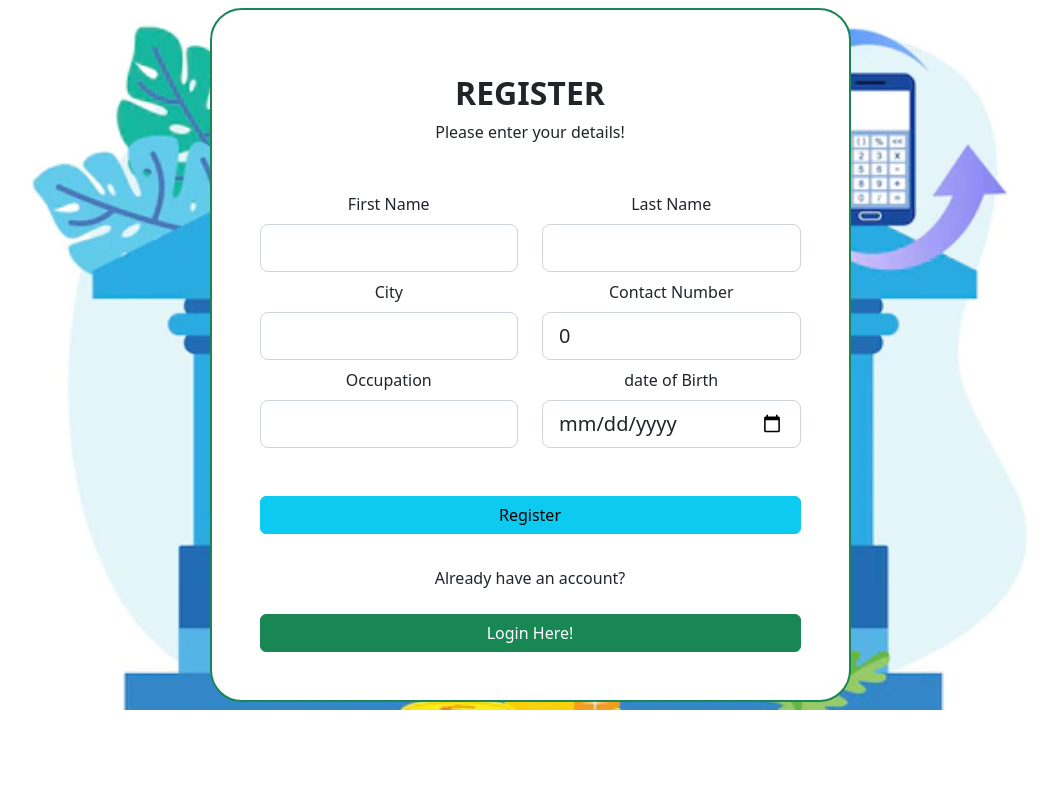
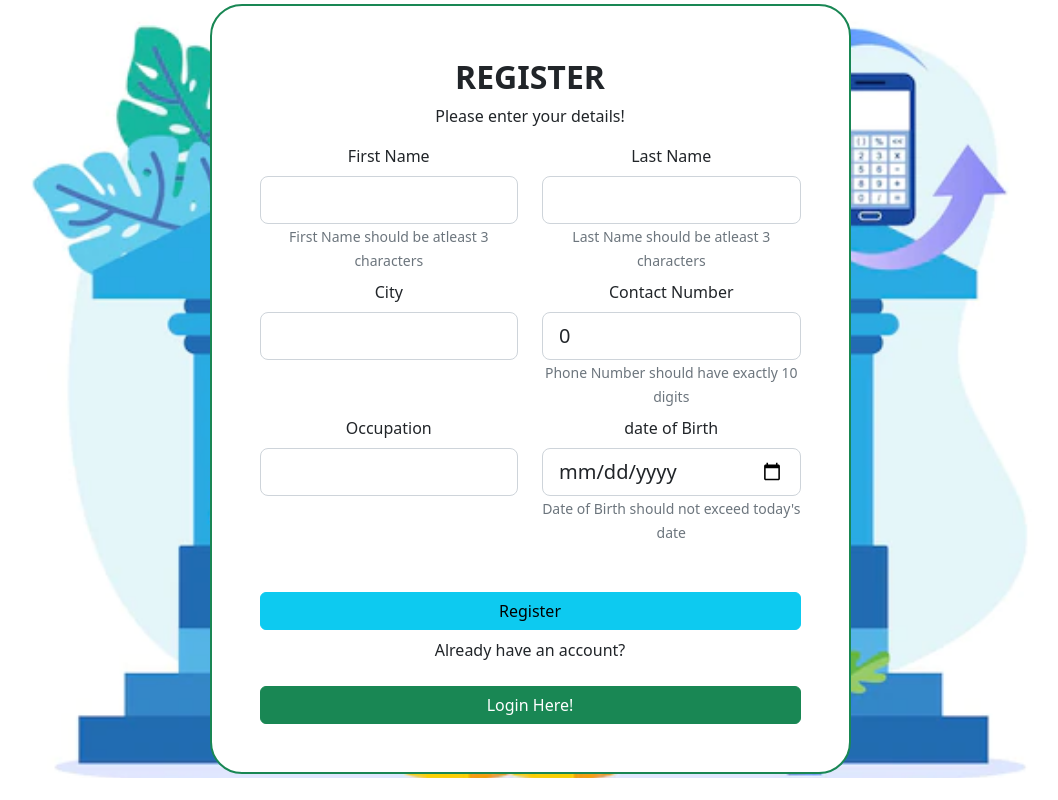
Before and after one commit to Ahmed1423/Bank-User-Management, a React (Create React App) app in the folder bank-user-management-frontend/: page /register in a window 1280 px wide. Shown: the whole page, without its empty margins (110-1168 px from the left). Built offline with nearby package versions, Linux system fonts and the light colour scheme.

Commit message:
Client side Validation for Login and Register

```diff
--- a/bank-user-management-frontend/src/Login.js
+++ b/bank-user-management-frontend/src/Login.js
@@ -34,7 +34,7 @@ function Login() {
                       value={customerId}
                       onChange={(e) => setCustomerId(e.target.value)}
                     />
-                    <label className="form-label" for="customer-id">
+                    <label className="form-label" htmlFor="customer-id">
                       Customer Id
                     </label>
                   </div>
@@ -48,7 +48,7 @@ function Login() {
                       value={customerPassword}
                       onChange={(e) => setCustomerPassword(e.target.value)}
                     />
-                    <label className="form-label" for="customer-password">
+                    <label className="form-label" htmlFor="customer-password">
                       Password
                     </label>
                   </div>
--- a/bank-user-management-frontend/src/Register.js
+++ b/bank-user-management-frontend/src/Register.js
@@ -1,5 +1,21 @@
 import { useState } from "react";
 import { Link } from "react-router-dom";
+
+function validate(customer) {
+  let isCorrect = true;
+
+  if (customer.firstName.length < 3) {
+    document.getElementById("first-name-helper").style.backgroundColor = "gold";
+    isCorrect = false;
+  }
+
+  if (customer.lastName.length < 3) {
+    document.getElementById("last-name-helper").style.backgroundColor = "gold";
+    isCorrect = false;
+  }
+
+  return isCorrect;
+}
 
 function Register() {
   let [firstName, setFirstName] = useState("");
@@ -21,11 +37,12 @@ function Register() {
       dob,
     };
 
-    console.log(customer);
+    if (validate(customer)) console.log(customer);
+    else console.log("Something");
   };
 
   return (
-    <div className="container py-2 h-100">
+    <div className="container py-1 h-100">
       <div className="row d-flex justify-content-center align-items-center h-100">
         <div className="col-12 col-xl-7">
           <div
@@ -33,14 +50,17 @@ function Register() {
             style={{ borderRadius: 2 + "rem" }}
           >
             <div className="card-body p-5 text-center">
-              <div className="mb-md-3 mt-md-3 pb-3">
-                <h2 className="fw-bold mb-2 text-uppercase">Register</h2>
-                <p className="text-dark-50 mb-5">Please enter your details!</p>
+              <div className="mb-md-1 mt-md-1 pb-1">
+                <h2 className="fw-bold text-uppercase">Register</h2>
+                <p className="text-dark-50 mb-3">Please enter your details!</p>
                 <form onSubmit={handleSubmit}>
                   <div className="row">
                     <div className="col-6">
                       <div className="form-outline mb-2">
-                        <label className="form-label" for="customer-first-name">
+                        <label
+                          className="form-label"
+                          htmlFor="customer-first-name"
+                        >
                           First Name
                         </label>
                         <input
@@ -52,12 +72,21 @@ function Register() {
                           onChange={(e) => setFirstName(e.target.value)}
                           required
                         />
+                        <small
+                          className="form-text text-muted"
+                          id="first-name-helper"
+                        >
+                          First Name should be atleast 3 characters
+                        </small>
                       </div>
                     </div>
 
                     <div className="col-6">
                       <div className="form-outline mb-2">
-                        <label className="form-label" for="customer-last-name">
+                        <label
+                          className="form-label"
+                          htmlFor="customer-last-name"
+                        >
                           Last Name
                         </label>
                         <input
@@ -69,6 +98,12 @@ function Register() {
                           onChange={(e) => setLastName(e.target.value)}
                           required
                         />
+                        <small
+                          className="form-text text-muted"
+                          id="last-name-helper"
+                        >
+                          Last Name should be atleast 3 characters
+                        </small>
                       </div>
                     </div>
                   </div>
@@ -76,7 +111,7 @@ function Register() {
                   <div className="row">
                     <div className="col-6">
                       <div className="form-outline mb-2">
-                        <label className="form-label" for="customer-city">
+                        <label className="form-label" htmlFor="customer-city">
                           City
                         </label>
                         <input
@@ -92,7 +127,10 @@ function Register() {
                     </div>
                     <div className="col-6">
                       <div className="form-outline mb-2">
-                        <label className="form-label" for="customer-contact">
+                        <label
+                          className="form-label"
+                          htmlFor="customer-contact"
+                        >
                           Contact Number
                         </label>
                         <input
@@ -104,6 +142,9 @@ function Register() {
                           onChange={(e) => setPhone(e.target.value)}
                           required
                         />
+                        <small className="form-text text-muted">
+                          Phone Number should have exactly 10 digits
+                        </small>
                       </div>
                     </div>
                   </div>
@@ -111,7 +152,10 @@ function Register() {
                   <div className="row mb-5">
                     <div className="col-6">
                       <div className="form-outline">
-                        <label className="form-label" for="customer-occupation">
+                        <label
+                          className="form-label"
+                          htmlFor="customer-occupation"
+                        >
                           Occupation
                         </label>
                         <input
@@ -128,7 +172,7 @@ function Register() {
 
                     <div className="col-6">
                       <div className="form-outline">
-                        <label className="form-label" for="customer-dob">
+                        <label className="form-label" htmlFor="customer-dob">
                           date of Birth
                         </label>
                         <input
@@ -137,9 +181,15 @@ function Register() {
                           className="form-control form-control-lg"
                           name="customer-dob"
                           value={dob}
+                          min="1995-01-01"
+                          max={new Date().toLocaleDateString("en-ca")}
                           onChange={(e) => setDob(e.target.value)}
                           required
                         />
+                        <small className="form-text text-muted">
+                          {" "}
+                          Date of Birth should not exceed today's date
+                        </small>
                       </div>
                     </div>
                   </div>
```
